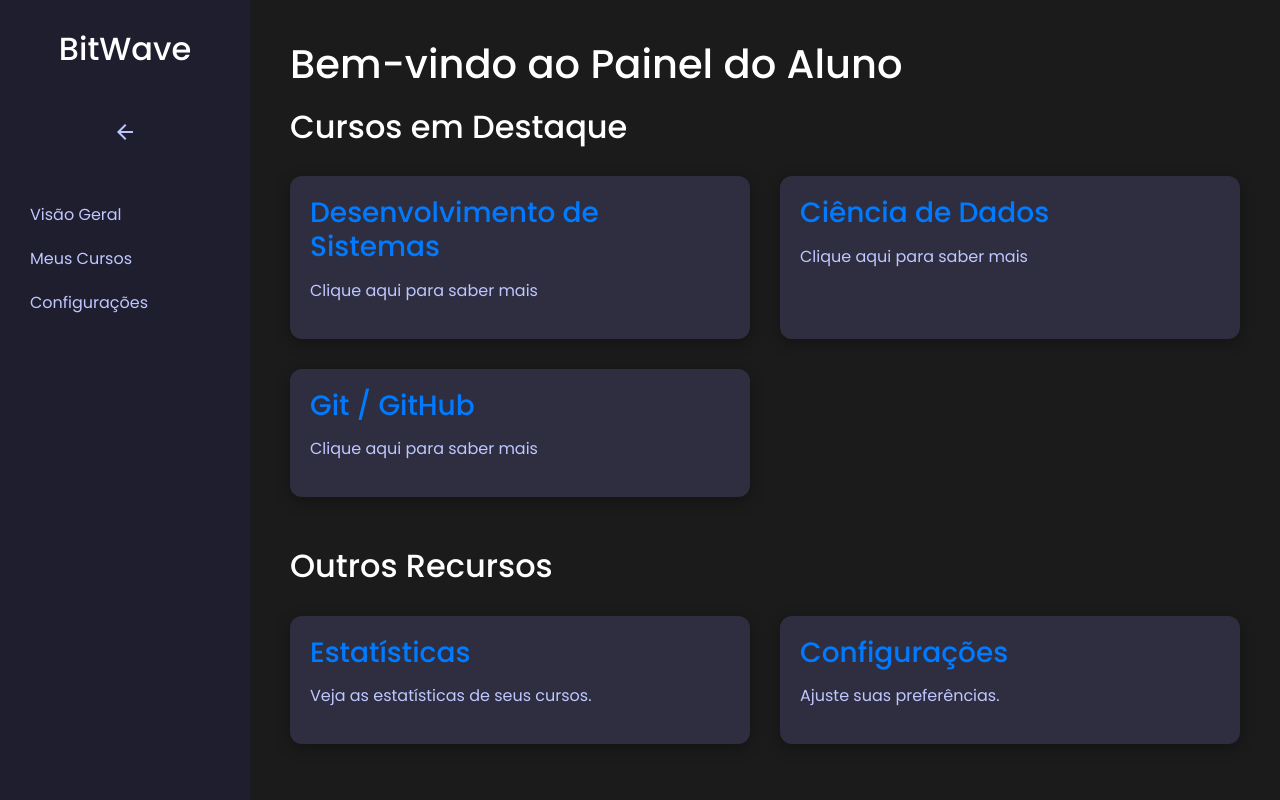
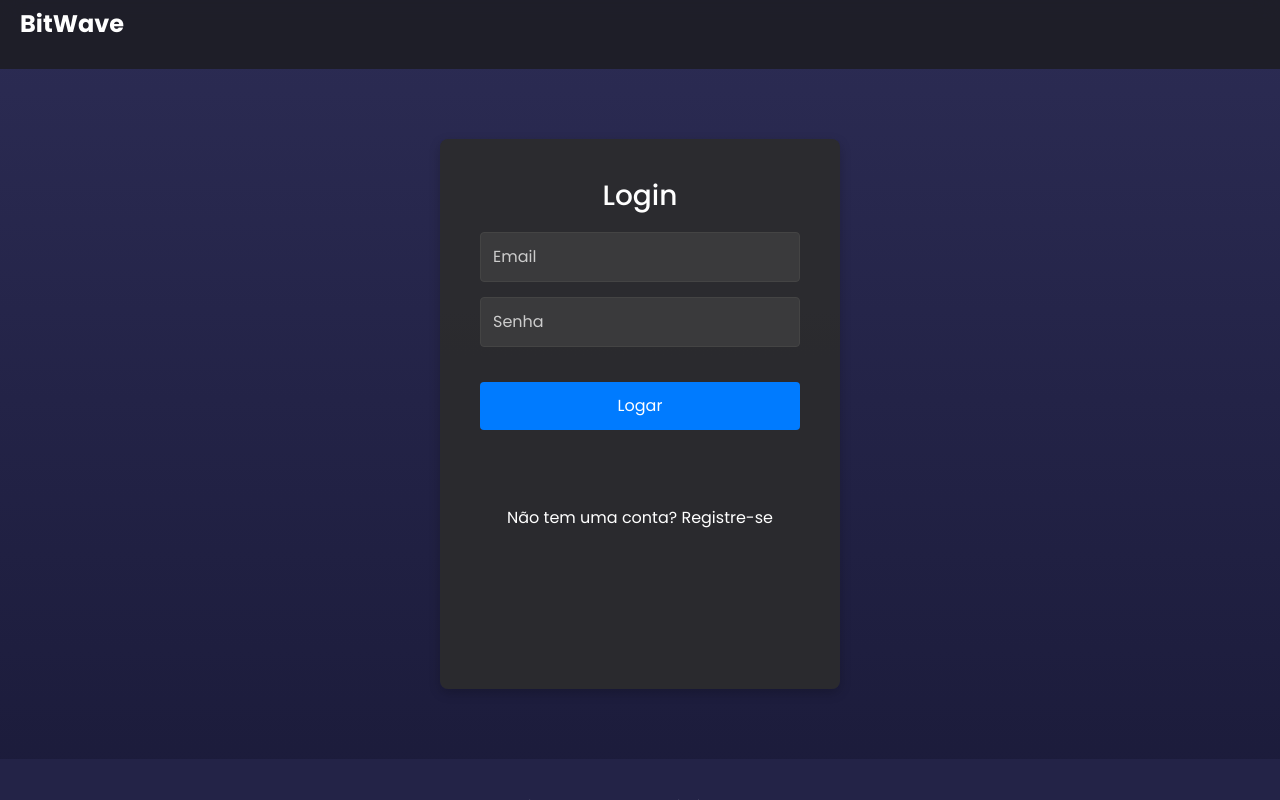
Before and after one commit to OsManoDaDS/bitwave, a React (Vite) app: page /Dashboard in a window 1280 px wide. Built offline with nearby package versions, Linux system fonts and the light colour scheme.

Commit message:
oi
até que durou

```diff
--- a/src/app.jsx
+++ b/src/app.jsx
@@ -1,20 +1,25 @@
 import { BrowserRouter, Route, Routes } from "react-router-dom";
+import { useState } from "react";
 import Cadastro from "./pages/Cadastro";
 import Login from "./pages/Login/login";
 import Home from "./pages/home/home";
 import Dashboard from "./pages/Dashboard/Dashboard";
 
 function App() {
+
+    const [isAuthenticated, setIsAuthenticated] = useState(false);
+
     return (
         <BrowserRouter>
             <Routes>
                 <Route path="/" element={<Home />} />
                 <Route path="/Login" element={<Login />} />
                 <Route path="/Cadastro" element={<Cadastro />} />
-                <Route path="/DashBoard" element={<Dashboard />} />
+                <Route path="/Dashboard" element={isAuthenticated ? <Dashboard /> : <Login setIsAuthenticated={setIsAuthenticated} />} />
             </Routes>
         </BrowserRouter>
     )
 }
 
 export default App;
+// Só vai para o Dashboard quando tiver autentificado pelo login
--- a/src/pages/Cadastro/index.jsx
+++ b/src/pages/Cadastro/index.jsx
@@ -1,6 +1,7 @@
 import { useEffect, useState, useRef } from 'react';
 import React from 'react';
 import './style.css';
+import { useNavigate } from 'react-router-dom';
 import { GoogleLogin } from '@react-oauth/google';
 import { jwtDecode } from "jwt-decode";
 import api from '../../services/api.js';
@@ -8,6 +9,7 @@
 function Cadastro() {
 
   const [users, setUsers] = useState([])
+  const navigate = useNavigate();
 
   const inputName = useRef()
   const inputEmail = useRef()
@@ -26,6 +28,7 @@
       email: inputEmail.current.value,
       senha: inputSenha.current.value
     })
+    navigate('../Login/login');
   }
 
   // useEffect(() => {
--- a/src/pages/Login/login.jsx
+++ b/src/pages/Login/login.jsx
@@ -1,7 +1,7 @@
 import { useState, useRef } from 'react';
 import React from 'react';
 import './style.css';
-import { Link, useNavigate } from 'react-router-dom';
+import { Link } from 'react-router-dom';
 import { GoogleLogin } from '@react-oauth/google';
 import { jwtDecode } from "jwt-decode";
 import api from '../../services/api.js';
@@ -11,7 +11,6 @@
   const inputEmail = useRef();
   const inputSenha = useRef();
   const [errorMessage, setErrorMessage] = useState('');
-  const navigate = useNavigate();
 
   async function fazerlogin() {
     try {
@@ -24,10 +23,11 @@
       // Armazena o token no localStorage
       localStorage.setItem('token', token);
 
-      // Redireciona o usuário após login bem-sucedido
-      navigate('/dashboard');
+      // Atualiza o estado de autenticação
+      setIsAuthenticated(true);
+
     } catch (error) {
-      setErrorMessage('Login falhou. Verifique suas credenciais.');
+      setErrorMessage('Login falhou. Verifique suas credenciais.'); // Define a mensagem de erro
     }
   };
 
@@ -41,6 +41,7 @@
           <h1>Login</h1>
           <input name="Email" type="email" placeholder="Email" required />
           <input name="Senha" type="password" placeholder="Senha" required />
+
           <button type="button" onClick={fazerlogin}>Logar</button>
           {errorMessage && <p className="error-message">{errorMessage}</p>}
 
@@ -55,6 +56,7 @@
               console.log('Login Failed');
             }}
           />
+
           <div className="signup-link">
             <p>Não tem uma conta? <Link to='/cadastro'>Registre-se</Link></p>
           </div>
```
